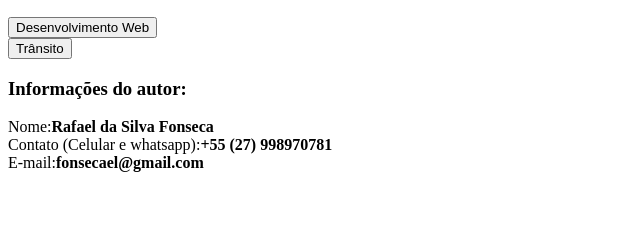
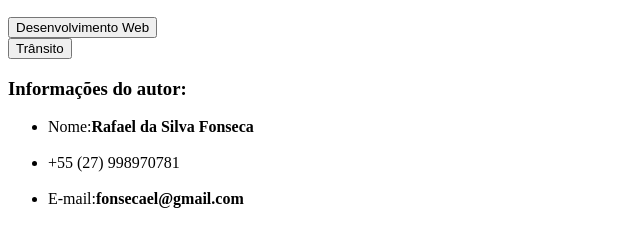
Before and after one commit to fonsecafael/rafaelfonseca, a plain HTML site: page index.html in a window 1280 px wide. Shown: the part 110-356 px from the top of the page, without its empty margins (0-640 px from the left). Drawn offline with Linux system fonts and the light colour scheme.

Commit message:
Adicionei lista desordenada no footer das informação do autor.

```diff
--- a/index.html
+++ b/index.html
@@ -19,9 +19,11 @@
   <footer>
    <p>
     <h3>Informações do autor:</h3>
-    Nome:<strong>Rafael da Silva Fonseca</strong><br>
-    Contato (Celular e whatsapp):<strong>+55 (27) 998970781</strong><br>
-    E-mail:<E-mail><strong>fonsecael@gmail.com</strong></E-mail>
+     <ul>
+      <li>Nome:<strong>Rafael da Silva Fonseca</strong></li><br>
+      <li><Contato (Celular e whatsapp):<strong>+55 (27) 998970781</strong></li><br>
+      <li>E-mail:<E-mail><strong>fonsecael@gmail.com</strong></E-mail></li>
+     </ul>
    </p>
   </footer>
  </body>
```
